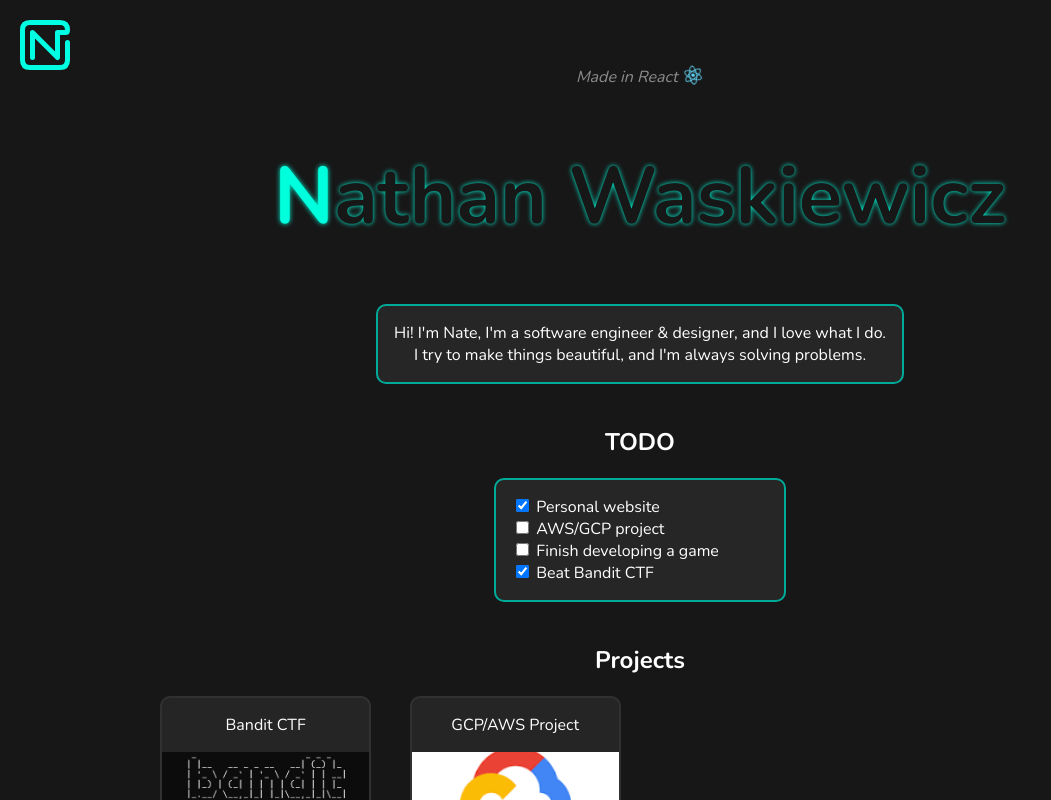
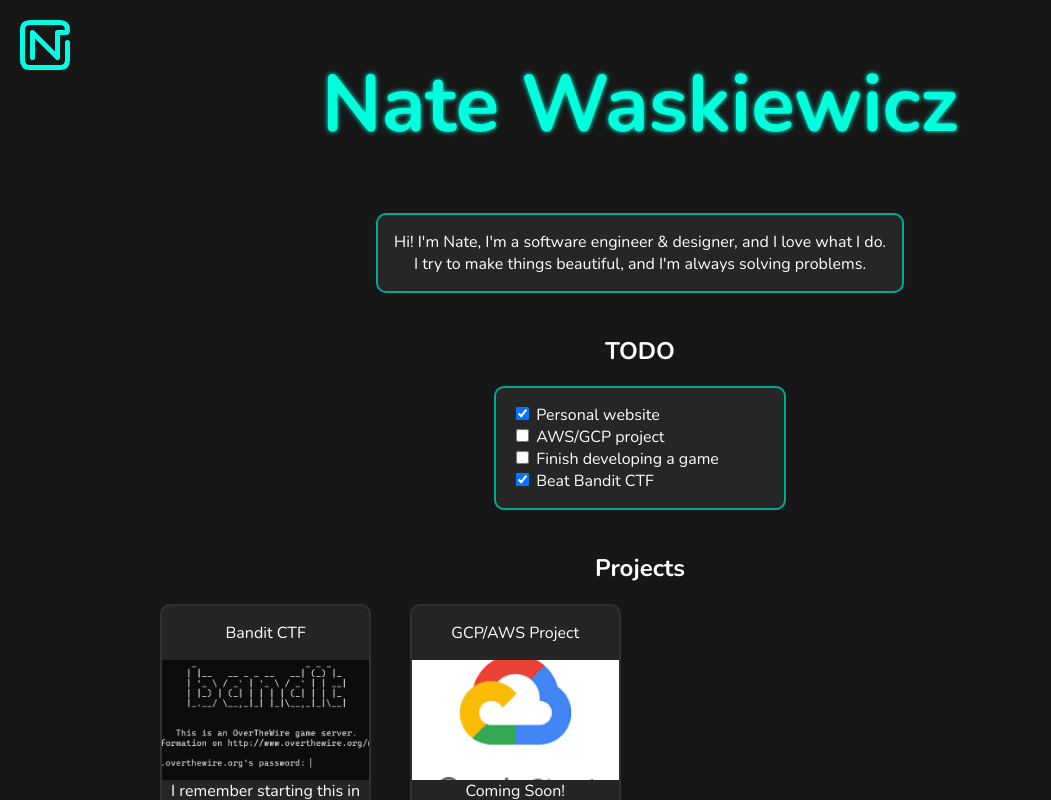
Before and after one commit to N8byte/N8byte.github.io, a React (Create React App) app: page / in a window 1280 px wide. Shown: the top 800 px of the page, without its empty margins (0-1051 px from the left). Built offline with nearby package versions, Linux system fonts and the light colour scheme.

Commit message:
Added blinking title

```diff
--- a/src/App.css
+++ b/src/App.css
@@ -43,13 +43,46 @@ html {
 }
 
 h1 {
-  color: var(--background-color);
+  color: var(--prismarine);
   text-shadow: 0 0 5px var(--prismarine);
   background-clip: text;
   font-size: 5rem;
+  margin-top: 0;
 }
-h1::first-letter {
-  color: var(--prismarine);
+
+span.blinking-title {
+  animation: 30s infinite normal blink;
+  animation-timing-function: step-end;
+}
+
+@keyframes blink {
+  0% {
+    color: var(--prismarine);
+  }
+
+  10% {
+    color: var(--background-color);
+  }
+
+  10.5% {
+    color: var(--prismarine);
+  }
+
+  11% {
+    color: var(--background-color);
+  }
+
+  11.5% {
+    color: var(--prismarine);
+  }
+
+  80% {
+    color: var(--background-color);
+  }
+
+  80.5% {
+    color: var(--prismarine);
+  }
 }
 
 div {
@@ -150,7 +183,7 @@ div {
 
 .card-image {
   width: 100%;
-  height: 50%;
+  height: 120px;
   object-fit: cover;
 }
 
--- a/src/App.js
+++ b/src/App.js
@@ -9,11 +9,7 @@ function App() {
     <>
       <Navbar />
       <div className="main-div">
-        <p>
-          <i className="subtitle">Made in React </i>
-          <img src={reactLogo} className="react-logo" alt="React logo" />
-        </p>
-        <h1>Nathan Waskiewicz</h1>
+        <BlinkingHeader text="Nate Waskiewicz" />
         <div className="panel">
           <p>
             Hi! I'm Nate, I'm a software engineer & designer, and I love what I
@@ -48,8 +44,28 @@ function App() {
         </div>
       </div>
       <br />
+      <p>
+        <i className="subtitle">Made in React </i>
+        <img src={reactLogo} className="react-logo" alt="React logo" />
+      </p>
     </>
   );
+}
+
+function BlinkingHeader(props) {
+  let output = [];
+
+  for (let i = 0; i < props.text.length; i++) {
+    output.push(
+      <span
+        style={{ animationDelay: Math.random() * -300 + "s" }}
+        className="blinking-title"
+      >
+        {props.text.charAt(i)}
+      </span>
+    );
+  }
+  return <h1>{output}</h1>;
 }
 
 function Navbar() {
```
